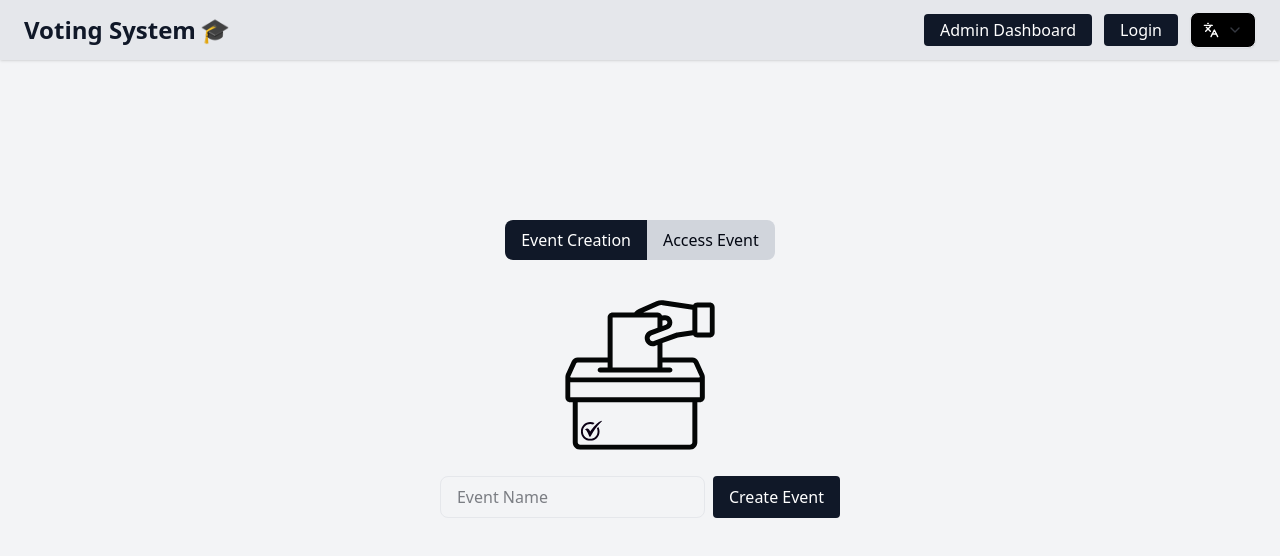
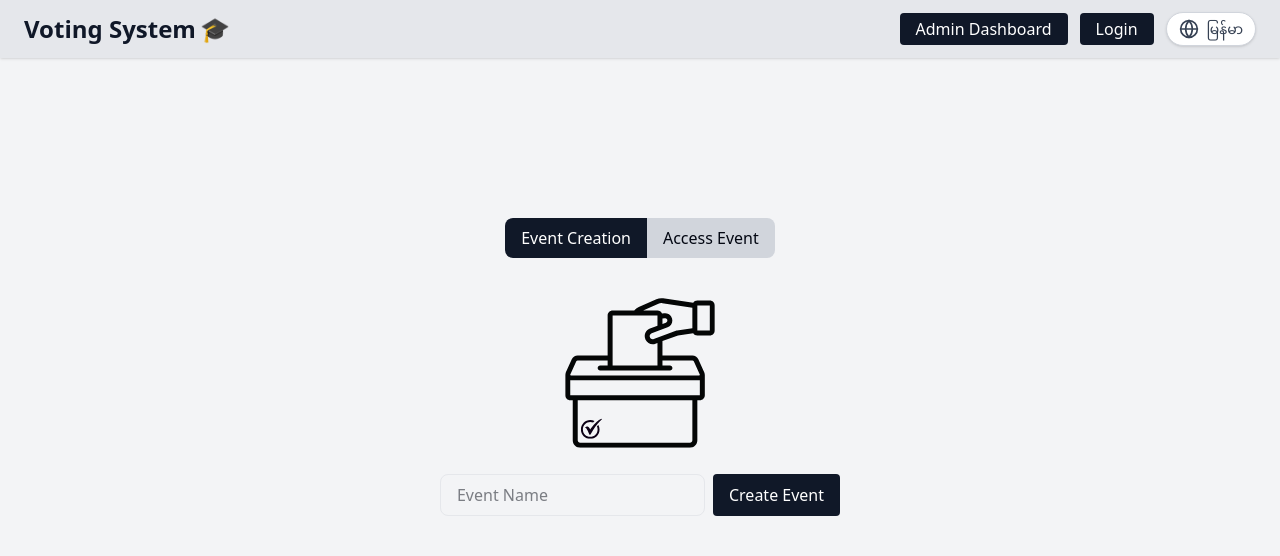
Before and after one commit to pyaephyo11979/VotingSystem, a React (Vite) app in the folder react-frontend/: page / in a window 1280 px wide. Shown: the top 556 px of the page. Built offline with nearby package versions, Linux system fonts and the light colour scheme; no server answers.

Commit message:
fix: fix some ui improvements
Signed-off-by: pyaephyo11979 <www.pyaephyoehlaing16@gmail.com>

```diff
--- a/react-frontend/src/App.tsx
+++ b/react-frontend/src/App.tsx
@@ -2,17 +2,9 @@ import { useState, useEffect } from 'react';
 import { Link, Outlet, useNavigate, useLocation } from 'react-router-dom';
 import { ToastProvider } from '@/components/ui/ToastProvider';
 import { useToast } from '@/components/ui/useToast';
-import {LanguagesIcon} from "lucide-react";
+import {GlobeIcon} from "lucide-react";
 import '@/utils/i18n';
 import {useTranslation} from "react-i18next";
-
-import {
-    Select,
-    SelectContent,
-    SelectGroup,
-    SelectItem,
-    SelectTrigger,
-} from "@/components/ui/select"
 
 interface EventData { eventId: string; eventName?: string; eventPassword?: string }
 
@@ -24,6 +16,18 @@ function AppShell() {
   const { show } = useToast();
   const isUserLoggedIn = Boolean(localStorage.getItem('userId'));
 
+  // Keep <html lang> in sync with current language for accessibility and typography
+  useEffect(() => {
+    const applyLang = (lng?: string) => {
+      const lang = (lng || i18n.resolvedLanguage || i18n.language || 'en').startsWith('my') ? 'mm' : (lng || i18n.resolvedLanguage || i18n.language || 'en');
+      document.documentElement.setAttribute('lang', lang);
+      document.documentElement.setAttribute('dir', 'ltr');
+    };
+    applyLang();
+    const handler = (lng: string) => applyLang(lng);
+    i18n.on('languageChanged', handler);
+    return () => { i18n.off('languageChanged', handler); };
+  }, [i18n]);
 
   useEffect(() => {
     const stored = localStorage.getItem('eventData');
@@ -49,6 +53,22 @@ function AppShell() {
 
   const changeLanguage = (lng:string) => {
       i18n.changeLanguage(lng);
+      try { localStorage.setItem('i18nextLng', lng); } catch { /* ignore */ }
+  }
+
+  // Toggle language using resolvedLanguage to handle variants like 'en-US' and 'my'
+  const langTrigger = ()=>{
+      const resolved = i18n.resolvedLanguage || i18n.language;
+      const normalized = (resolved?.startsWith('my') || resolved === 'mm') ? 'mm' : 'en';
+      const next = normalized === 'en' ? 'mm' : 'en';
+      changeLanguage(next);
+  }
+
+  // Helper for showing compact language label
+  const currentLangLabel = () => {
+    const resolved = i18n.resolvedLanguage || i18n.language;
+    const isMyanmar = resolved?.startsWith('my') || resolved === 'mm';
+    return isMyanmar ? 'EN' : 'မြန်မာ';
   }
 
   return (
@@ -79,17 +99,17 @@ function AppShell() {
               if (location.pathname.startsWith('/vote')) navigate('/login');
             }} className="bg-red-600 text-white px-3 py-1 rounded hover:bg-red-700">{t('voter_logout')}</button>
           )}
-            <Select  onValueChange={(value: string) => changeLanguage(value)} defaultValue={i18n.language ?? 'en'} >
-                 <SelectTrigger className={"bg-black"}>
-                     <LanguagesIcon className="w-5 h-5  text-white" />
-                 </SelectTrigger>
-                 <SelectContent>
-                     <SelectGroup>
-                         <SelectItem value="en">English</SelectItem>
-                         <SelectItem value="mm">မြန်မာ</SelectItem>
-                     </SelectGroup>
-                 </SelectContent>
-             </Select>
+            {/* Styled language toggle */}
+            <button
+              onClick={langTrigger}
+              type="button"
+              title={(i18n.resolvedLanguage || i18n.language)?.startsWith('en') ? 'Switch to Myanmar' : 'Switch to English'}
+              aria-label={(i18n.resolvedLanguage || i18n.language)?.startsWith('en') ? 'Switch to Myanmar' : 'Switch to English'}
+              className="inline-flex items-center gap-2 rounded-full border border-gray-300 bg-white px-3 py-1.5 text-sm font-medium text-gray-700 shadow-sm hover:bg-gray-50 hover:shadow focus:outline-none focus:ring-2 focus:ring-indigo-500/50 transition"
+            >
+              <GlobeIcon className="w-5 h-5 text-gray-700" />
+              <span>{currentLangLabel()}</span>
+            </button>
         </div>
       </header>
 
```
